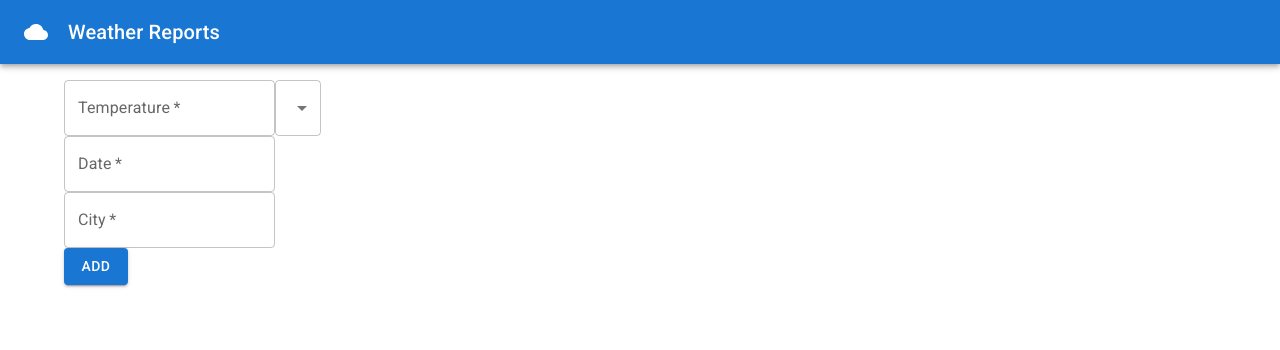
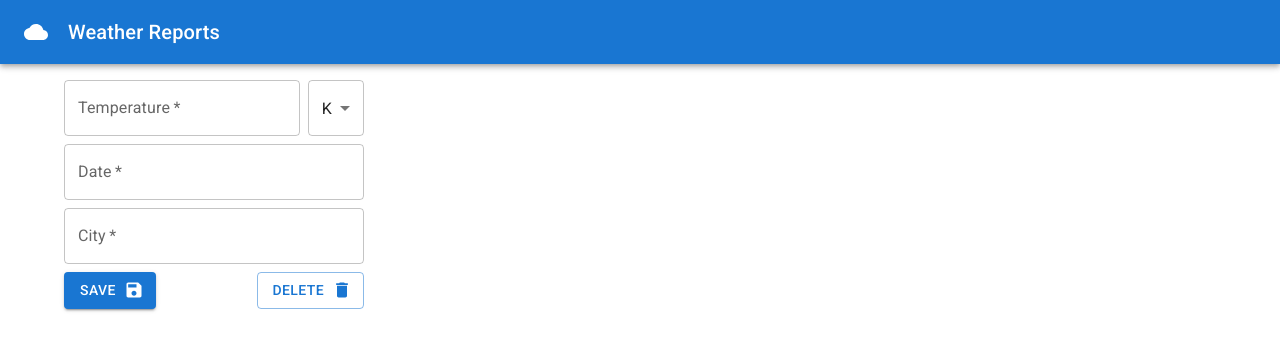
Before and after one commit to smazik02/a41-recruitment, a React (Vite) app in the folder meteo-web/: page /report/1 in a window 1280 px wide. Shown: the top 350 px of the page. Built offline with nearby package versions, Linux system fonts and the light colour scheme.

Commit message:
UI largely works

```diff
--- a/meteo-web/src/pages/ReportForm.tsx
+++ b/meteo-web/src/pages/ReportForm.tsx
@@ -1,20 +1,49 @@
 import { useParams } from 'react-router';
 import Layout from '../Layout.tsx';
-import { Box, Button, MenuItem, Select, Stack, TextField } from '@mui/material';
+import { Alert, Button, MenuItem, Select, SelectChangeEvent, Stack, TextField } from '@mui/material';
+import { Check, Delete, Save } from '@mui/icons-material';
+import { ChangeEvent, useState } from 'react';
+import { TemperatureUnit } from '../types.ts';
+
+interface ReportForm {
+    temperature?: number;
+    unit: TemperatureUnit;
+    date?: string;
+    city?: string;
+}
 
 function ReportForm() {
+    const [formData, setFormData] = useState<ReportForm>({ unit: 'K' });
+    const [error] = useState<string | null>(null);
+
     const params = useParams<{ reportId?: string }>();
-    console.log(params.reportId);
+
+    const handleTemperatureChange = (e: ChangeEvent<HTMLInputElement | HTMLTextAreaElement>) => {
+        setFormData({ ...formData, temperature: +e.target.value });
+    };
+
+    const handleUnitChange = (e: SelectChangeEvent) => {
+        setFormData({ ...formData, unit: e.target.value as TemperatureUnit });
+    };
+
+    const handleDateChange = (e: ChangeEvent<HTMLInputElement | HTMLTextAreaElement>) => {
+        setFormData({ ...formData, date: e.target.value });
+    };
+
+    const handleCityChange = (e: ChangeEvent<HTMLInputElement | HTMLTextAreaElement>) => {
+        setFormData({ ...formData, city: e.target.value });
+    };
 
     const units = [{ value: 'C', label: '°C' }, { value: 'F', label: '°F' }, { value: 'K', label: 'K' }];
 
     return (
         <Layout>
             <form>
-                <Stack direction="column">
-                    <Stack direction="row">
-                        <TextField required label="Temperature" />
-                        <Select label="Unit">
+                <Stack direction="column" spacing={1} sx={{ maxWidth: '300px' }}>
+                    <Stack direction="row" spacing={1}>
+                        <TextField required fullWidth type="number" label="Temperature" value={formData.temperature}
+                                   onChange={(e) => handleTemperatureChange(e)} />
+                        <Select value={formData.unit} onChange={(e) => handleUnitChange(e)}>
                             {units.map(unit => (
                                 <MenuItem key={unit.value} value={unit.value}>
                                     {unit.label}
@@ -22,17 +51,19 @@ function ReportForm() {
                             ))}
                         </Select>
                     </Stack>
-                    <Box>
-                        <TextField required label="Date" />
-                    </Box>
-                    <Box>
-                        <TextField required label="City" />
-                    </Box>
-                    <Box>
-                        <Button variant="contained">Add</Button>
-                    </Box>
+                    <TextField required label="Date" value={formData.date} onChange={(e) => handleDateChange(e)} />
+                    <TextField required fullWidth label="City" value={formData.city}
+                               onChange={(e) => handleCityChange(e)} />
+                    <Stack direction="row" spacing={1} sx={{ justifyContent: 'space-between' }}>
+                        {params.reportId === undefined && <Button variant="contained" endIcon={<Check />}>Add</Button>}
+                        {params.reportId !== undefined && <Button variant="contained" endIcon={<Save />}>Save</Button>}
+                        {params.reportId !== undefined &&
+                            <Button variant="outlined" endIcon={<Delete />}>Delete</Button>}
+                    </Stack>
+                    {error && <Alert severity="error">Something went wrong!</Alert>}
                 </Stack>
             </form>
+
         </Layout>
     );
 }
--- a/meteo-web/src/pages/ReportList.tsx
+++ b/meteo-web/src/pages/ReportList.tsx
@@ -1,7 +1,9 @@
 import Layout from '../Layout.tsx';
 import { WeatherReport } from '../types.ts';
-import { DataGrid, GridColDef, GridRowsProp } from '@mui/x-data-grid';
-import { Box } from '@mui/material';
+import { DataGrid, GridActionsCellItem, GridColDef, GridRowsProp, GridToolbarContainer } from '@mui/x-data-grid';
+import { Box, Button } from '@mui/material';
+import { Add, Edit } from '@mui/icons-material';
+import { useNavigate } from 'react-router';
 
 const reports: GridRowsProp<WeatherReport> = [
     {
@@ -19,6 +21,22 @@ const reports: GridRowsProp<WeatherReport> = [
         city: 'Los Angeles'
     }
 ];
+
+function EditToolbar() {
+    const navigate = useNavigate();
+
+    return <GridToolbarContainer>
+        <Button
+            color="primary"
+            startIcon={<Add />}
+            onClick={() => navigate('/report/new')}>
+            Add report
+        </Button>
+    </GridToolbarContainer>;
+}
+
+function ReportList() {
+    const navigate = useNavigate();
 
     const columns: GridColDef[] = [
         { field: 'id' },
@@ -43,17 +61,27 @@ const columns: GridColDef[] = [
         { field: 'unit' },
         { field: 'date', headerName: 'Date' },
         { field: 'city', headerName: 'City' },
-    { field: 'edit', headerName: 'Edit' }
+        {
+            field: 'edit', type: 'actions', headerName: 'Edit', getActions: ({ id }) => {
+                return [
+                    <GridActionsCellItem
+                        icon={<Edit />}
+                        label="Edit"
+                        sx={{ color: 'primary.main' }}
+                        onClick={() => navigate(`/report/${id}`)} />
+                ];
+            }
+        }
     ];
 
-function ReportList() {
     return (
         <Layout>
             <Box>
                 <DataGrid
                     rows={reports}
                     columns={columns}
-                    columnVisibilityModel={{ id: false, unit: false }} />
+                    columnVisibilityModel={{ id: false, unit: false }}
+                    slots={{ toolbar: EditToolbar }} />
             </Box>
         </Layout>
     );
```
Lines whose indentation alone changed are shown as unchanged.
